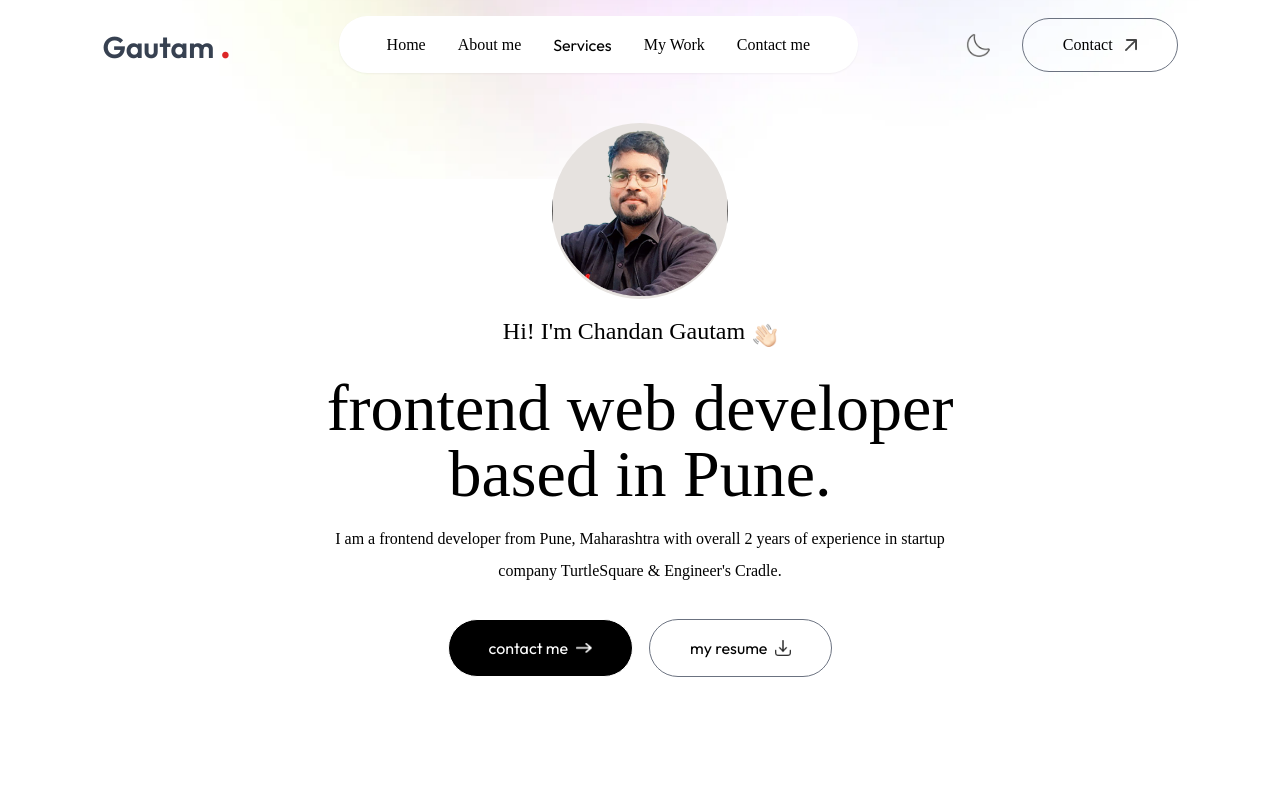
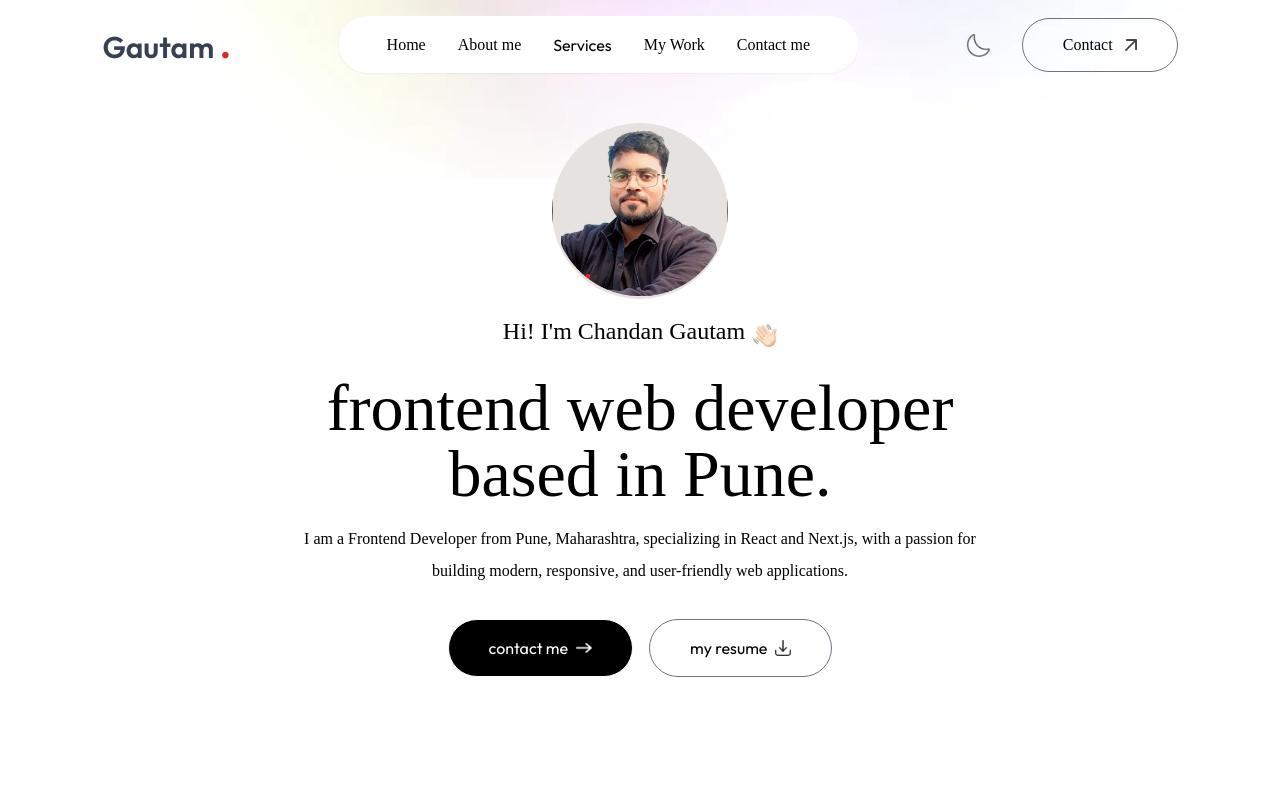
Before and after one commit to chandan-16/chandan-gautam, a Next.js app: page / in a window 1280 px wide. Shown: the top 800 px of the page. Built offline with nearby package versions, Linux system fonts and the light colour scheme; a web font is replaced by a local one.

Commit message:
Updated the about component

```diff
--- a/components/Header.jsx
+++ b/components/Header.jsx
@@ -30,8 +30,7 @@ const Header = () => {
       <motion.p initial={{ opacity: 0 }}
         whileInView={{ opacity: 1 }}
         transition={{ duration: 0.6, delay: 0.7 }} className="max-w-2xl mx-auto font-Ovo">
-        I am a frontend developer from Pune, Maharashtra with overall 2 years of
-        experience in startup company TurtleSquare & Engineer's Cradle.{" "}
+        I am a Frontend Developer from Pune, Maharashtra, specializing in React and Next.js, with a passion for building modern, responsive, and user-friendly web applications.{" "}
       </motion.p>
 
       <div className="flex flex-col sm:flex-row items-center gap-4 mt-4">
```
